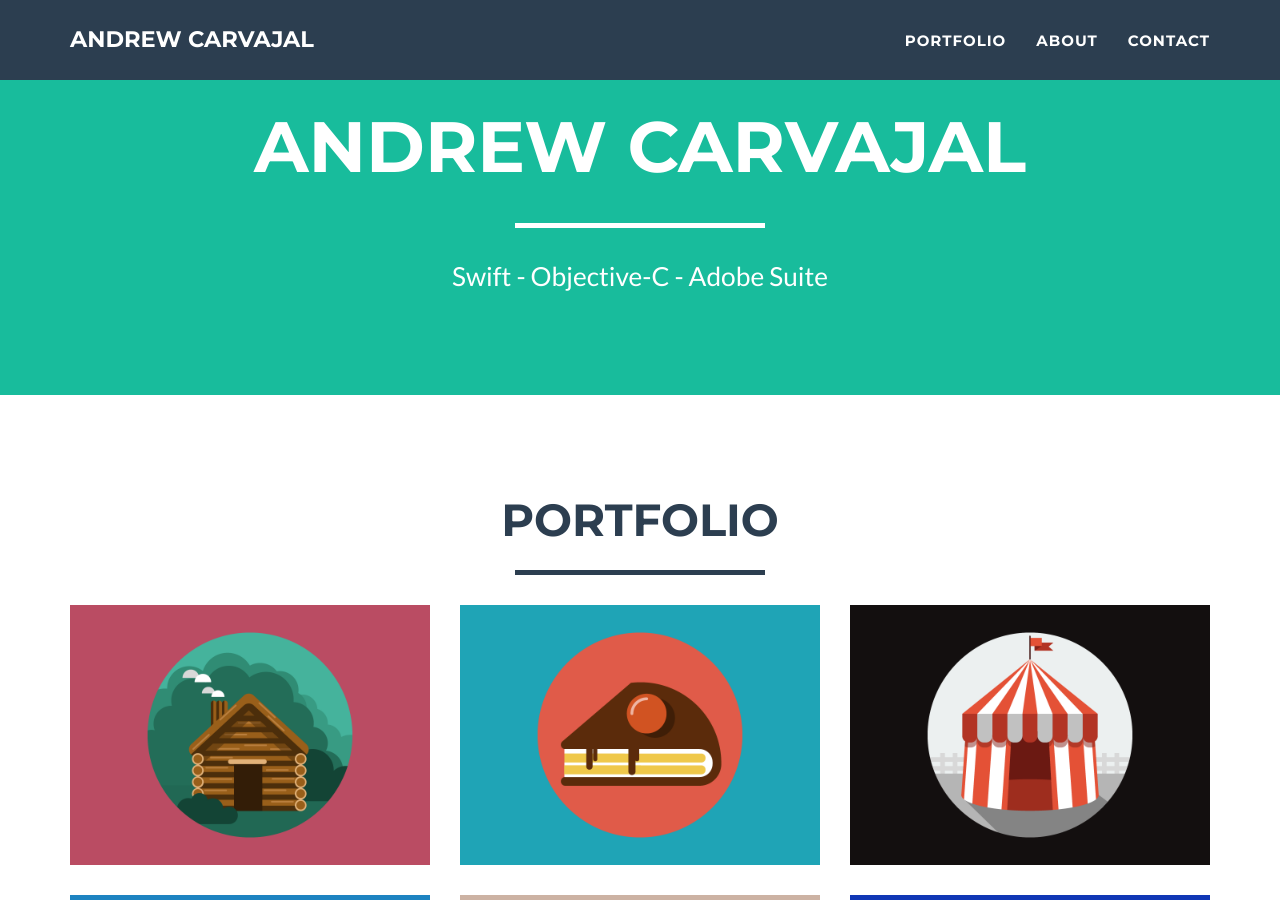
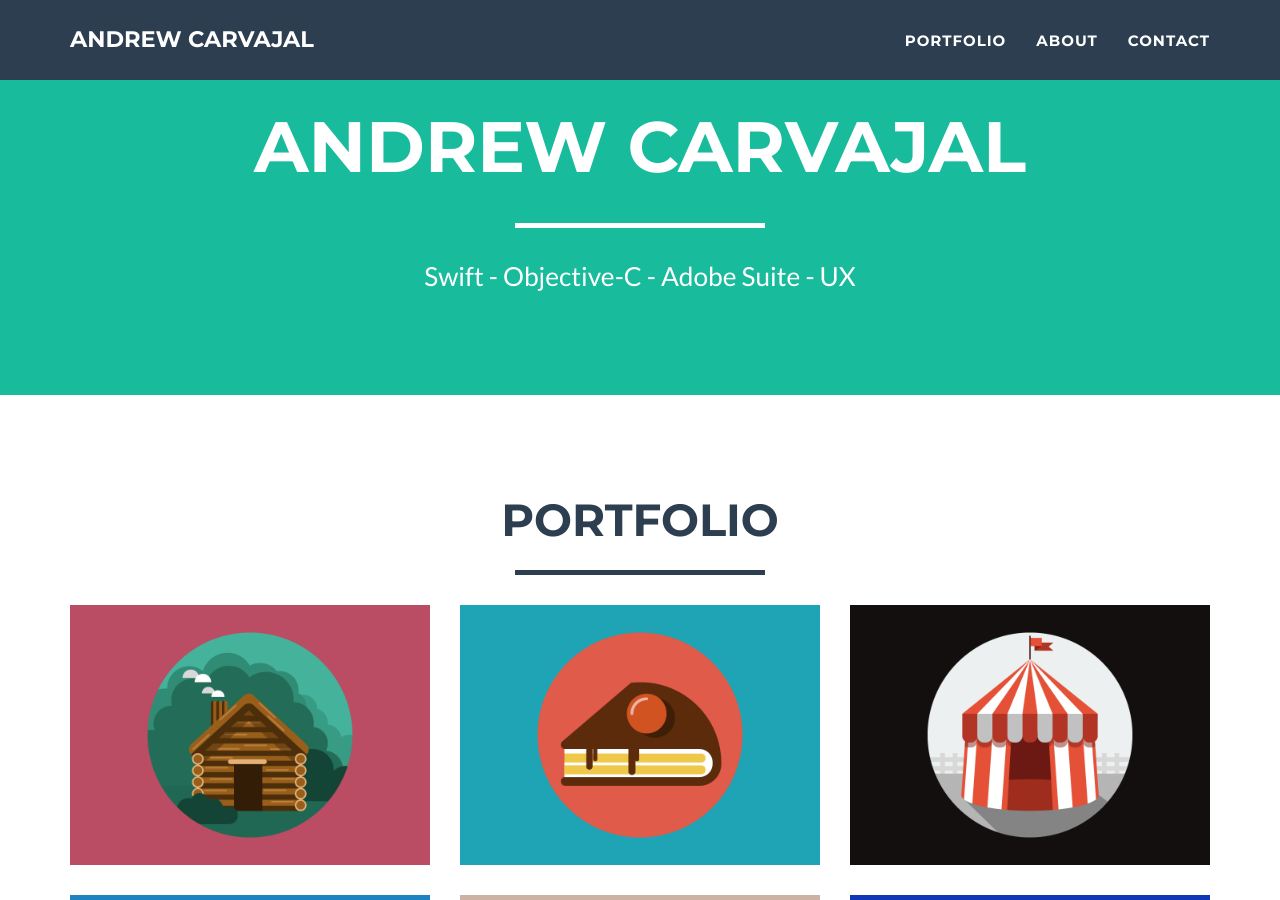
Before and after one commit to andrewcar/andrewcar.github.io, a Jekyll site: the page built from index.html, in a window 1280 px wide and 900 px high, scrolled down 380 px. Built offline with Jekyll 4.4.1, drawn with Linux system fonts in a browser that asks for light colours.

```diff
--- a/_config.yml
+++ b/_config.yml
@@ -3,7 +3,7 @@ title: Andrew Carvajal
 email: andrew@appdrew.com
 url: appdrew.com
 description: "A New York based iOS developer building in Swift and Objective-C."
-skills: "Swift - Objective-C - Adobe Suite"
+skills: "Swift - Objective-C - Adobe Suite - UX"
 meta_author: LastName FirstName
 
 # Google webmaster tools
```
